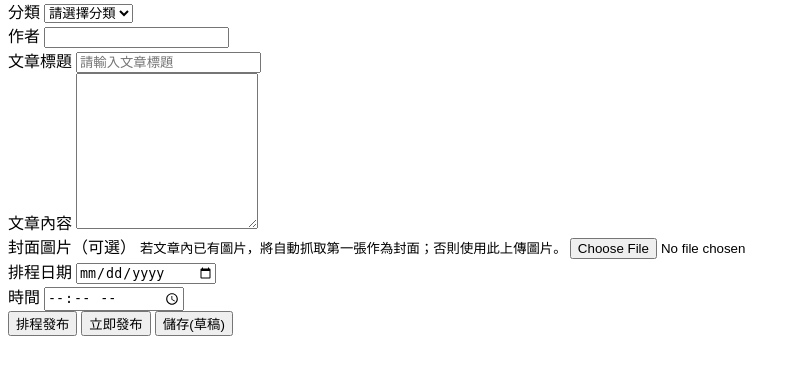
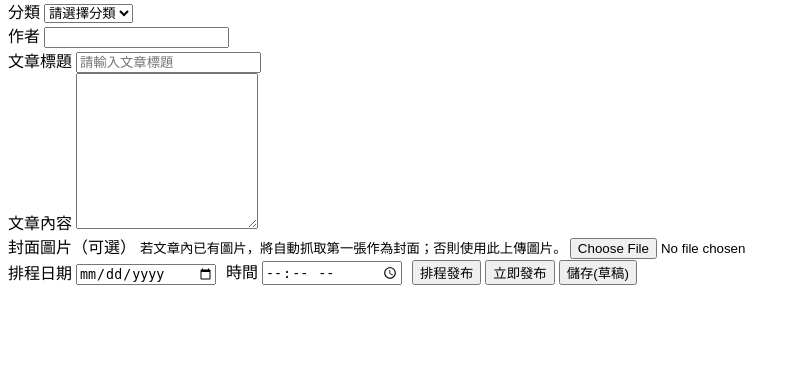
Before and after one commit to s8140156/news_xinzhu, a PHP site: page /form.php in a window 1280 px wide. Shown: the part 73-451 px from the top of the page, without its empty margins (0-800 px from the left). Run offline with PHP 8.4, Linux system fonts and the light colour scheme; data that the repository does not hold is empty; some libraries are stand-ins or nearby versions.

Commit message:
style(article/form): 調整排程欄位與操作按鈕版面配置

```diff
--- a/app/views/backend/articles/form.php
+++ b/app/views/backend/articles/form.php
@@ -68,13 +68,13 @@
                         </div>
                         <?php endif; ?>
 
+                        <div class="schedule-actions">
                             <!-- 排程日期 -->
                             <div class="d-flex align-items-center">
                                 <label for="schedule_date" class="mr-2 mb-0">排程日期</label>
                                 <input type="date" id="schedule_date" name="schedule_date" value="<?= $publishDate ?>" <?= $article['status'] === 'published' ? 'disabled' : '' ?> class="form-control"
                                     style="width: 140px;">
                             </div>
-
                             <!-- 排程時間 -->
                             <div class="d-flex align-items-center ml-3">
                                 <label for="schedule_time" class="mr-2 mb-0">時間</label>
@@ -101,6 +101,8 @@
                                 </button>
                                 <?php endif ?>
                             </div>
+
+                        </div> <!-- schedule-actions end -->
                     </form>
                 </div> <!-- card-body end -->
             </div>
@@ -169,19 +171,16 @@ document.addEventListener('DOMContentLoaded', function() {
 </script>
 
 <style>
-/* @media (max-width: 768px) {
-    .form-group.d-flex {
-        flex-direction: column;
-        align-items: stretch;
+.schedule-actions {
+  display: flex;
+  align-items: flex-end;
+  gap: 10px;
+  flex-wrap: wrap; /* 手機時可自動換行 */
 }
 
-    .form-group.d-flex .d-flex.flex-wrap {
-        justify-content: space-between;
+.schedule-actions .form-control {
+  max-width: 160px;
 }
 
-    .form-group.d-flex .btn {
-        width: 100%;
-    }
-} */
 
 </style>
```
Lines whose indentation alone changed are shown as unchanged.
